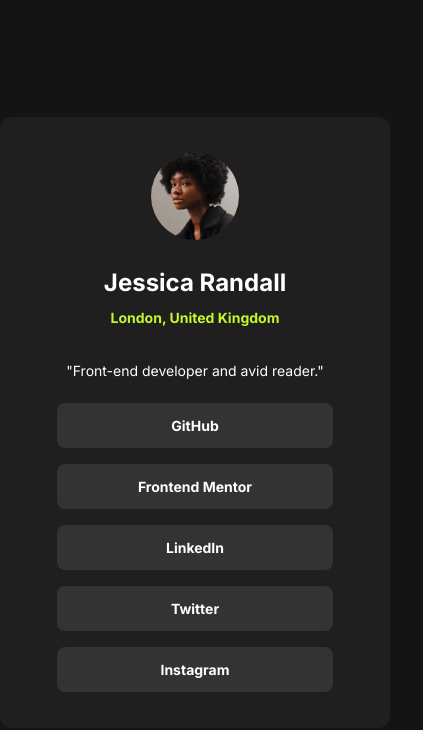
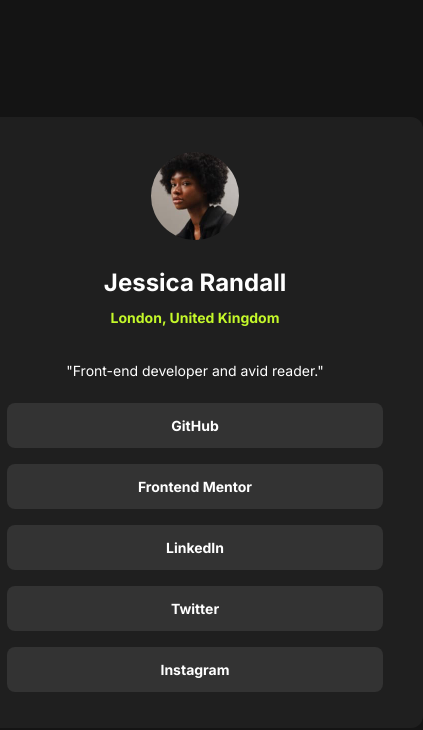
Before and after one commit to QLopes22/social_links_profile, a plain HTML site: page index.html in a window 390 px wide. Shown: the whole page, 423 px wide, since content can reach past the window. Drawn offline with Linux system fonts and the light colour scheme.

Commit message:
add style adjustments for tablet design

```diff
--- a/style.css
+++ b/style.css
@@ -49,9 +49,7 @@
 }
 
 
-*,
-*::before,
-*::after {
+* {
   box-sizing: border-box;
 }
 
@@ -94,7 +92,7 @@ img {
 /* second body container */
 
 h1 {
-  font-size: var(--spacing-300);
+  font-size: 24px;
   color: var(--white);
   margin: 0;
 }
@@ -120,7 +118,7 @@ p {
 .links {
   display: flex;
   flex-direction: column;
-  gap: var(--spacing-200)
+  gap: var(--spacing-200);
 }
 
 button {
@@ -135,18 +133,26 @@ button {
   padding: var(--spacing-150);
 }
 
-
-@media(width >= 375px) {
+/* Tablet */
+@media(width >= 376px) {
 
   .main-container {
     width: 456px;
     height: 611px;
+    padding: var(--spacing-500);
   }
+
+
+button {
+  font-size: 14px;
+  width: 376px;
+  padding: var(--spacing-150);
+}
 
 }
 
-
-@media(width >= 768px) {
+/* Desktop */
+@media(width >= 769px) {
 
   button:hover {
     background-color: var(--green);
@@ -156,4 +162,4 @@ button {
 
 }
 
-/* mobile design done start with the desktop and maybe tablet */
+/* mobile and tablet design done start with the desktop */
```
